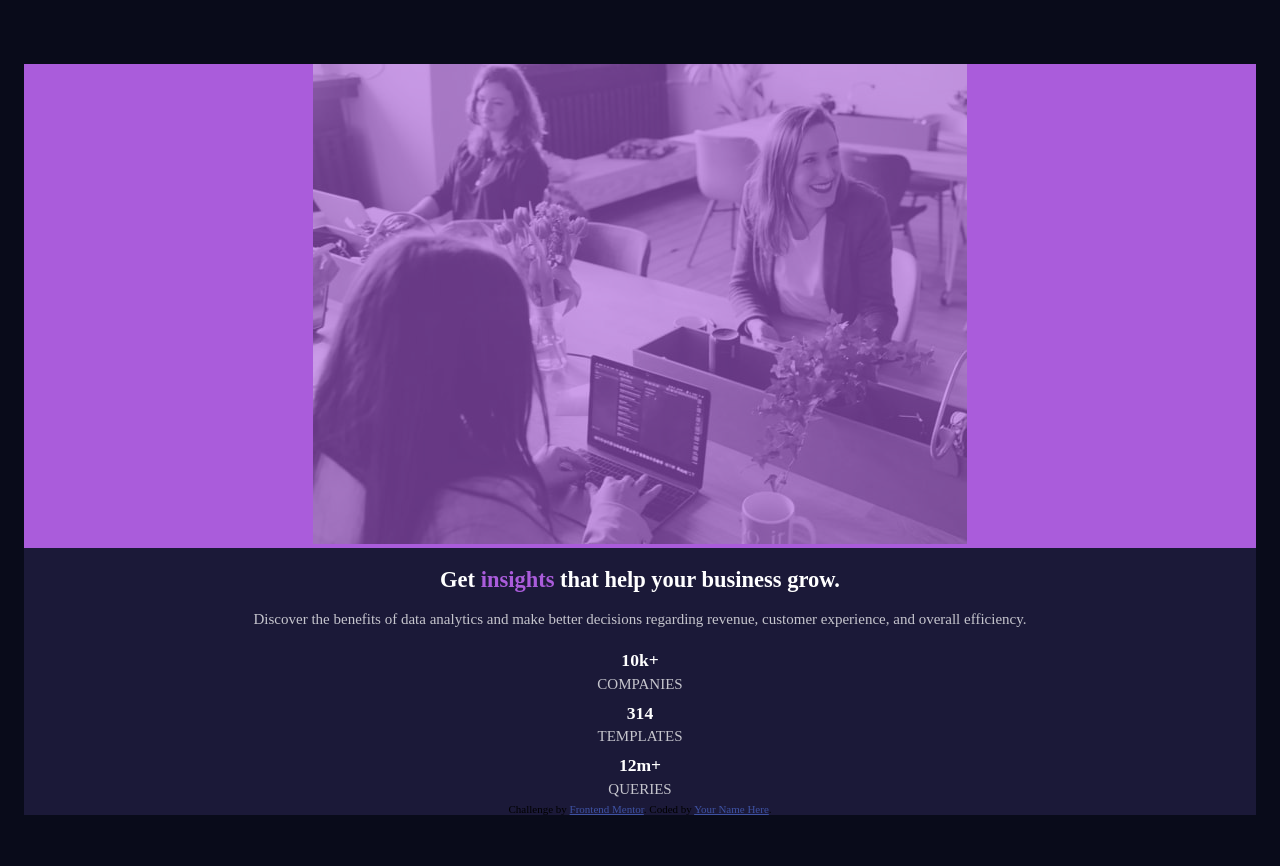
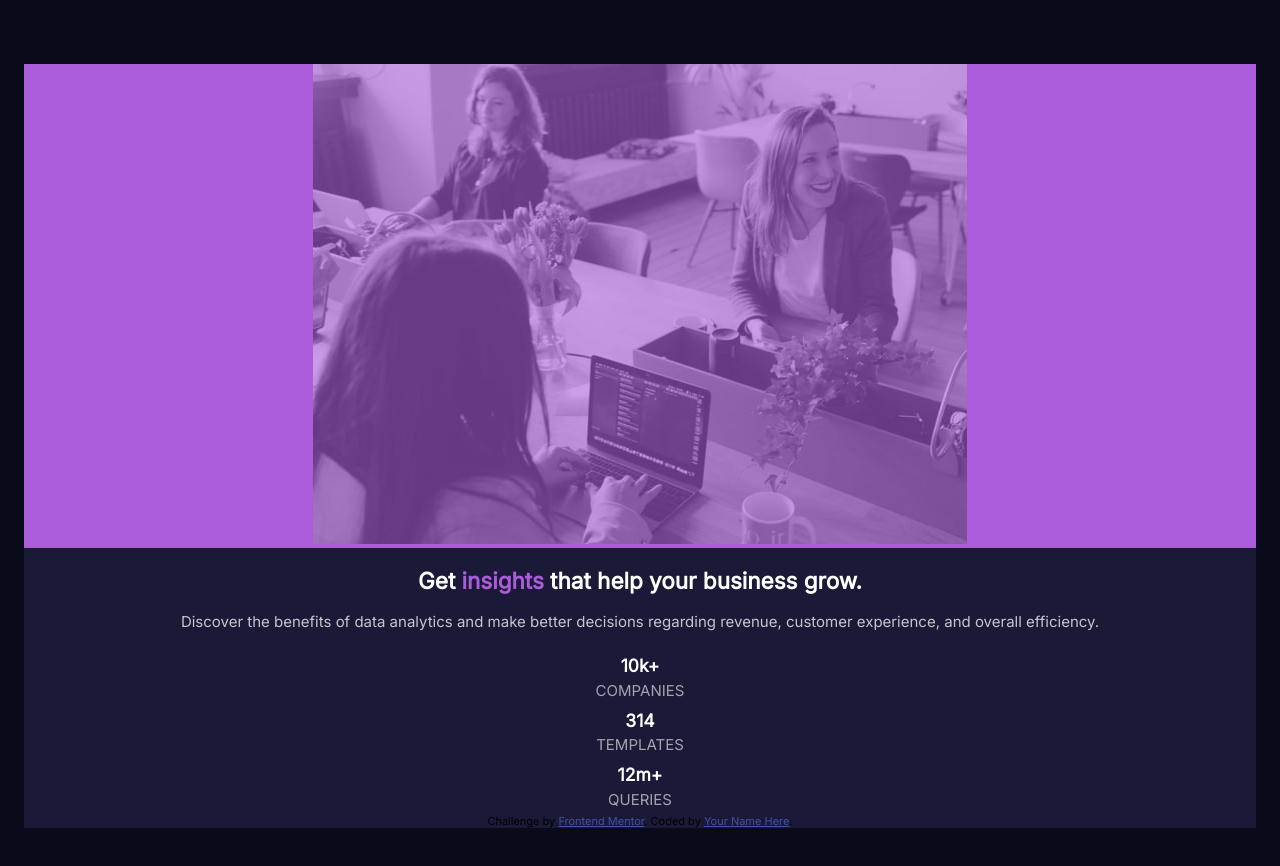
Before and after one commit to Akshay-Tarde/Stats-Preview-Card-Component, a plain HTML site: page index.html in a window 1280 px wide. Drawn offline with Linux system fonts and the light colour scheme.

Commit message:
Added the google fonts specified in the style-guide

```diff
--- a/index.html
+++ b/index.html
@@ -13,7 +13,12 @@
     />
     <link rel="stylesheet" href="./main.css" />
     <title>Frontend Mentor | Stats preview card component</title>
-
+    <link rel="preconnect" href="https://fonts.googleapis.com" />
+    <link rel="preconnect" href="https://fonts.gstatic.com" crossorigin />
+    <link
+      href="https://fonts.googleapis.com/css2?family=Inter&display=swap"
+      rel="stylesheet"
+    />
     <!-- Feel free to remove these styles or customise in your own stylesheet 👍 -->
   </head>
   <body>
--- a/main.css
+++ b/main.css
@@ -5,6 +5,7 @@
 body {
   background-color: hsl(233, 47%, 7%);
   font-size: 0.9375rem;
+  font-family: "Inter", sans-serif;
 }
 
 .container {
@@ -18,12 +19,14 @@ body {
   padding-bottom: 0;
   color: hsl(0, 0%, 100%);
 }
+
 .main-paragraph,
 .paragraph {
   color: hsla(0, 0%, 100%, 0.75);
 }
 .paragraph {
   text-transform: uppercase;
+  color: hsla(0, 0%, 100%, 0.6);
 }
 h3,
 p {
```
